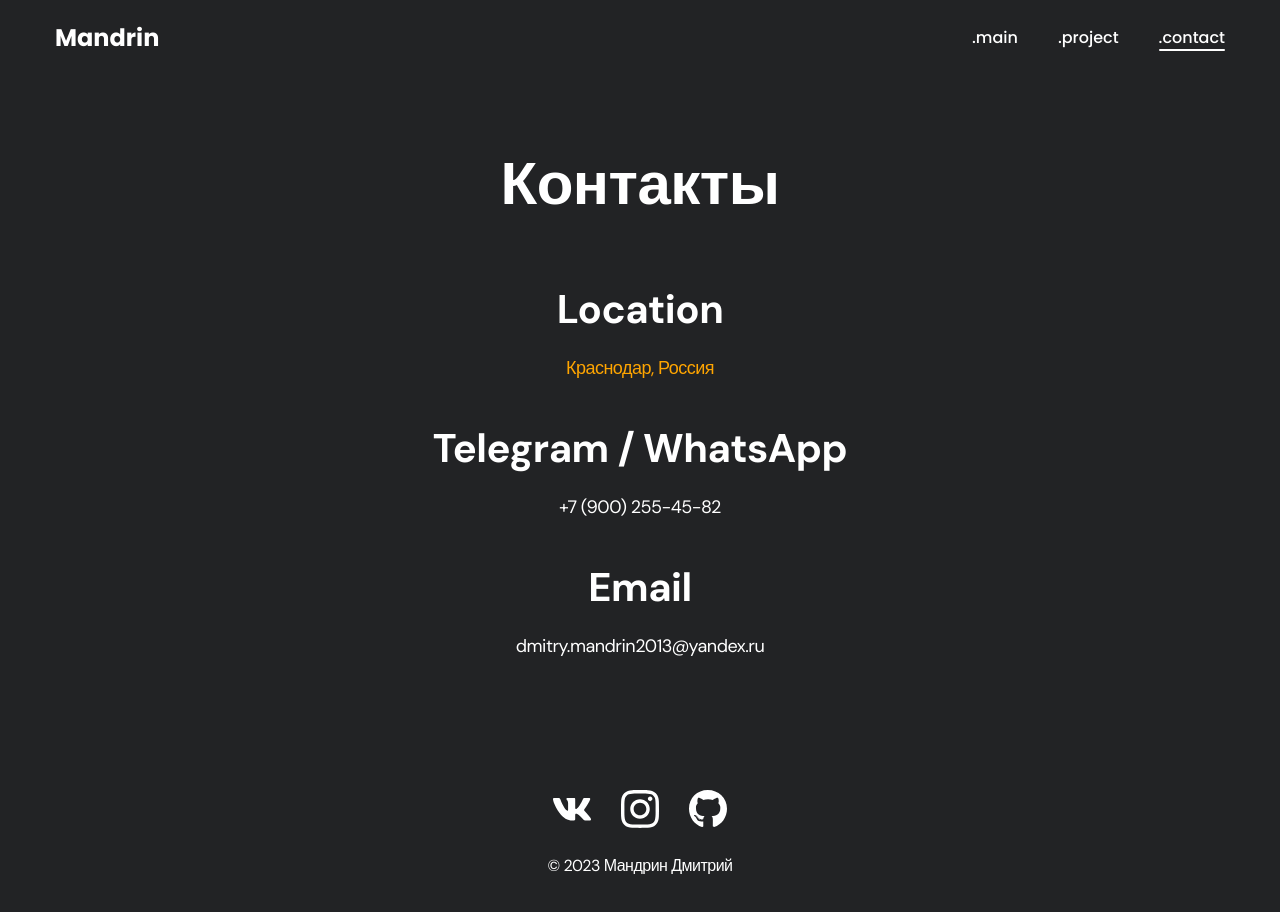
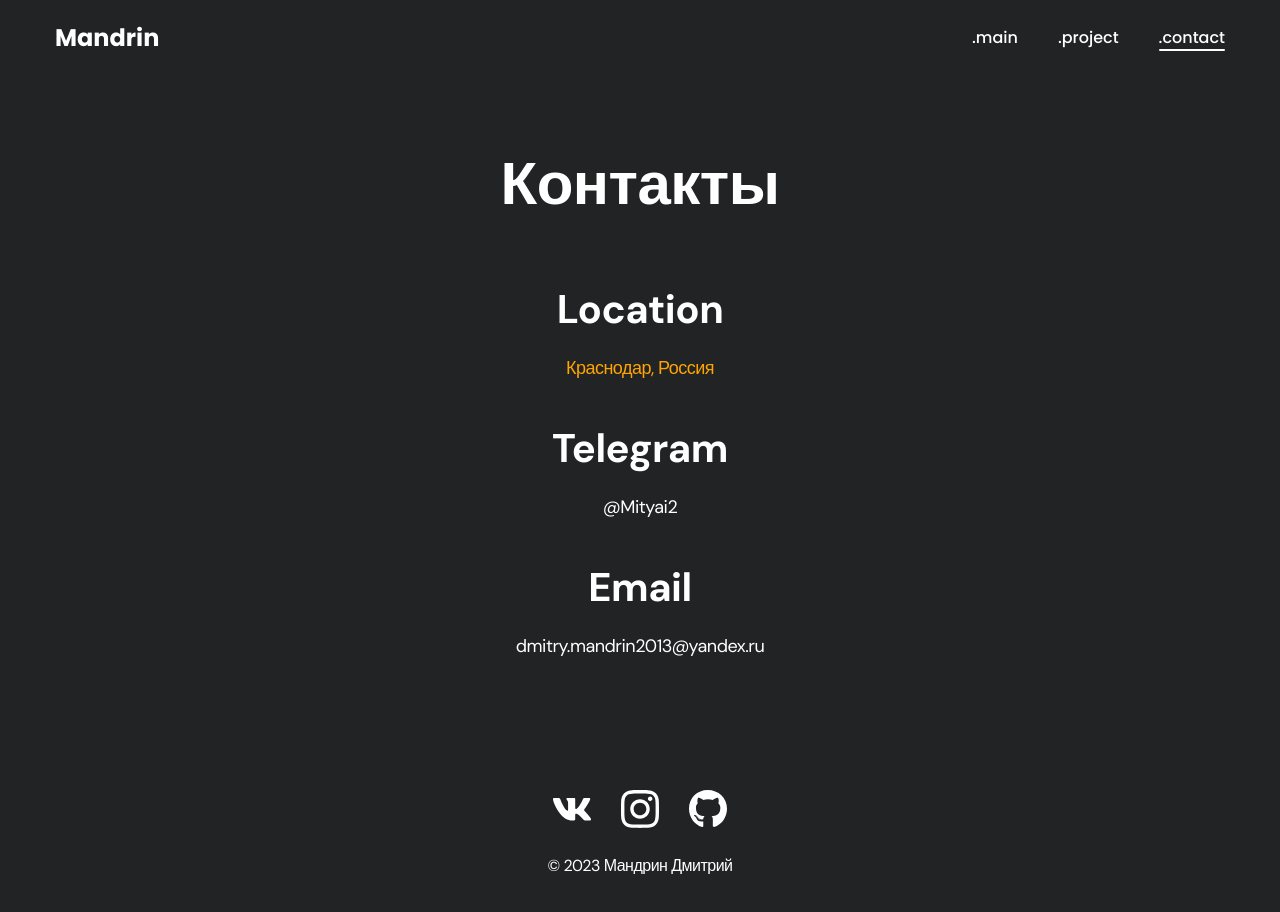
Before and after one commit to 2Drotz/mandrin, a React (Create React App) app: page /contact in a window 1280 px wide. Shown: the top 912 px of the page. Built offline with nearby package versions, Linux system fonts and the light colour scheme.

Commit message:
update contact

```diff
--- a/src/pages/Contact.js
+++ b/src/pages/Contact.js
@@ -11,8 +11,8 @@ const Contact = () => {
                      <p style={{ color: 'orange' }}>Краснодар, Россия</p>
                   </li>
                   <li className="content-list__item">
-                     <h2 className="title-2">Telegram / WhatsApp</h2>
-                     <p><a href="tel:+79051234567">+7 (900) 255-45-82</a></p>
+                     <h2 className="title-2">Telegram</h2>
+                     <p><a href="tel:+79051234567">@Mityai2</a></p>
                   </li>
                   <li className="content-list__item">
                      <h2 className="title-2">Email</h2>
```
